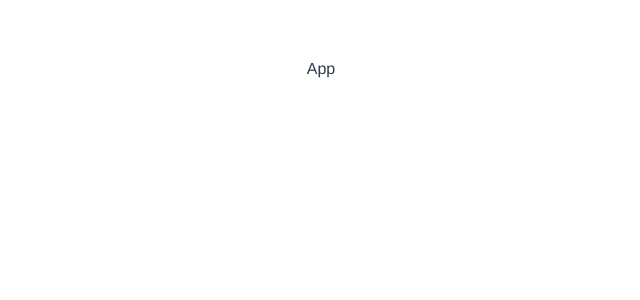
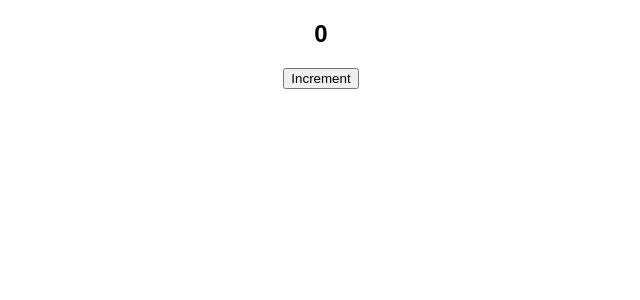
Before and after one commit to subashpenneru/Subash-Vue-Practice, a Vue app: page / in a window 1280 px wide. Shown: the top 300 px of the page, without its empty margins (319-959 px from the left). Built offline with nearby package versions, Linux system fonts and the light colour scheme.

Commit message:
vuex with composition api basics

```diff
--- a/package.json
+++ b/package.json
@@ -10,7 +10,8 @@
   },
   "dependencies": {
     "core-js": "^3.6.5",
-    "vue": "^3.0.0"
+    "vue": "^3.0.0",
+    "vuex": "^4.0.2"
   },
   "devDependencies": {
     "@vue/cli-plugin-babel": "~4.5.0",
--- a/src/App.vue
+++ b/src/App.vue
@@ -1,20 +1,40 @@
 <template>
-  <div>App</div>
+  <the-counter></the-counter>
+  <control-center></control-center>
 </template>
 
 <script>
+import ControlCenter from './components/ControlCenter.vue';
+import TheCounter from './components/TheCounter.vue';
+
 export default {
-  name: 'App',
+  components: {
+    ControlCenter,
+    TheCounter,
+  },
 };
 </script>
 
-<style lang="scss">
-#app {
-  font-family: Avenir, Helvetica, Arial, sans-serif;
-  -webkit-font-smoothing: antialiased;
-  -moz-osx-font-smoothing: grayscale;
+<style>
+* {
+  box-sizing: border-box;
+}
+
+html {
+  font-family: sans-serif;
+}
+
+body {
+  margin: 0;
   text-align: center;
-  color: #2c3e50;
-  margin-top: 60px;
+}
+
+.container {
+  margin: 3rem auto;
+  max-width: 30rem;
+  border-radius: 12px;
+  box-shadow: 0 2px 8px rgba(0, 0, 0, 0.26);
+  padding: 1rem;
+  text-align: center;
 }
 </style>
--- /dev/null
+++ b/src/components/ControlCenter.vue
@@ -0,0 +1,19 @@
+<template>
+  <button @click="inc">Increment</button>
+</template>
+
+<script>
+import { useStore } from 'vuex';
+
+export default {
+  setup() {
+    const store = useStore();
+
+    function inc() {
+      store.dispatch('increment');
+    }
+
+    return { inc };
+  }
+};
+</script>
--- /dev/null
+++ b/src/components/TheCounter.vue
@@ -0,0 +1,17 @@
+<template>
+  <h2>{{ counter }}</h2>
+</template>
+
+<script>
+import { computed } from 'vue';
+import { useStore } from 'vuex';
+
+export default {
+  setup() {
+    const store = useStore();
+    const counter = computed(() => store.getters['counter']);
+
+    return { counter };
+  }
+};
+</script>
--- a/src/main.js
+++ b/src/main.js
@@ -1,4 +1,33 @@
-import { createApp } from 'vue'
-import App from './App.vue'
+import { createApp } from 'vue';
+import { createStore } from 'vuex';
 
-createApp(App).mount('#app')
+import App from './App.vue';
+
+const store = createStore({
+  state() {
+    return {
+      counter: 0
+    }
+  },
+  mutations: {
+    increment(state) {
+      state.counter++;
+    }
+  },
+  actions: {
+    increment(context) {
+      context.commit('increment');
+    }
+  },
+  getters: {
+    counter(state) {
+      return state.counter
+    }
+  }
+});
+
+const app = createApp(App);
+
+app.use(store);
+
+app.mount('#app');
```
Also changed, not shown: 1 other file (tests, documents, lock files or other folders).
